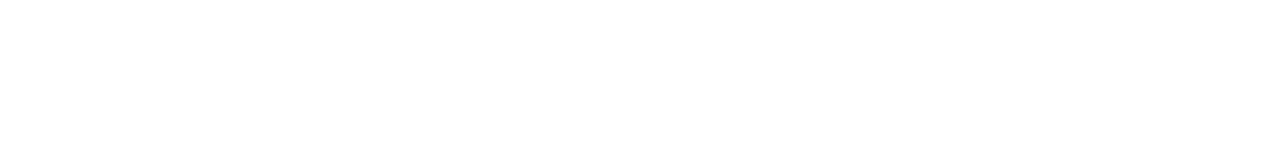
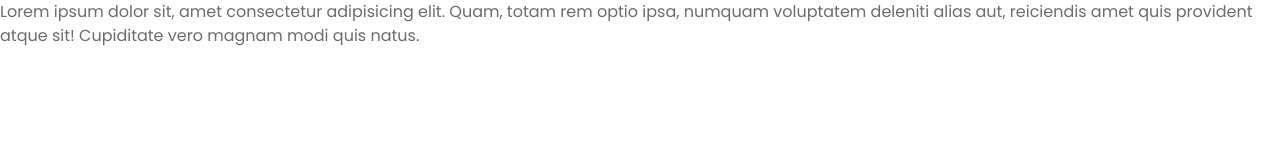
Before and after one commit to giigio/travelgram-page, a plain HTML site: page index.html in a window 1280 px wide. Drawn offline with Linux system fonts and the light colour scheme.

Commit message:
adicionando assets e estilos globais

```diff
--- a/index.html
+++ b/index.html
@@ -1,10 +1,22 @@
 <!DOCTYPE html>
 <html lang="pt-br">
   <head>
+    <link rel="preconnect" href="https://fonts.googleapis.com" />
+    <link rel="preconnect" href="https://fonts.gstatic.com" crossorigin />
     <meta charset="UTF-8" />
     <meta name="viewport" content="width=device-width, initial-scale=1.0" />
     <link rel="stylesheet" href="styles/index.css" />
+    <link
+      href="https://fonts.googleapis.com/css2?family=Poppins:wght@400;700&display=swap"
+      rel="stylesheet"
+    />
     <title>Travelgram | Perfil de Viagens</title>
   </head>
-  <body></body>
+  <body>
+    <p>
+      Lorem ipsum dolor sit, amet consectetur adipisicing elit. Quam, totam rem
+      optio ipsa, numquam voluptatem deleniti alias aut, reiciendis amet quis
+      provident atque sit! Cupiditate vero magnam modi quis natus.
+    </p>
+  </body>
 </html>
--- a/styles/globals.css
+++ b/styles/globals.css
@@ -3,3 +3,24 @@
   padding: 0;
   box-sizing: border-box;
 }
+
+:root {
+  --brand-color: #ef5f4c;
+  --text-color-primary: #313131;
+  --text-color-secondary: #6c6c6c;
+  --background-color: #ffffff;
+  --surface-color: #f5f5f5;
+  --skeleton-color: #d9d9d9;
+  --shape-transparency: rgba(255, 255, 255, 56%);
+  --font-family: "Poppins", sans-serif;
+  --text: 16px/150% var(--font-family);
+  --text-lg: bold 32px/125% var(--font-family);
+  --text-md: 14px/175% var(--font-family);
+  --text-sm: 12px/175% var(--font-family);
+}
+
+body {
+  font: var(--text);
+  color: var(--text-color-secondary);
+  background-color: var(--background-color);
+}
```
Also changed, not shown: assets/AirplaneTilt.svg (added), assets/Image 01.png (added), assets/Image 02.png (added), assets/Image 03.png (added), assets/Image 04.png (added), assets/Image 05.png (added), assets/Image 06.png (added), assets/Image 07.png (added), assets/Image 08.png (added), assets/Image 09.png (added), assets/Image 10.png (added), assets/Image 11.png (added), assets/Image.svg (added), assets/Logo.svg (added), 2 more files, 1 other file.
